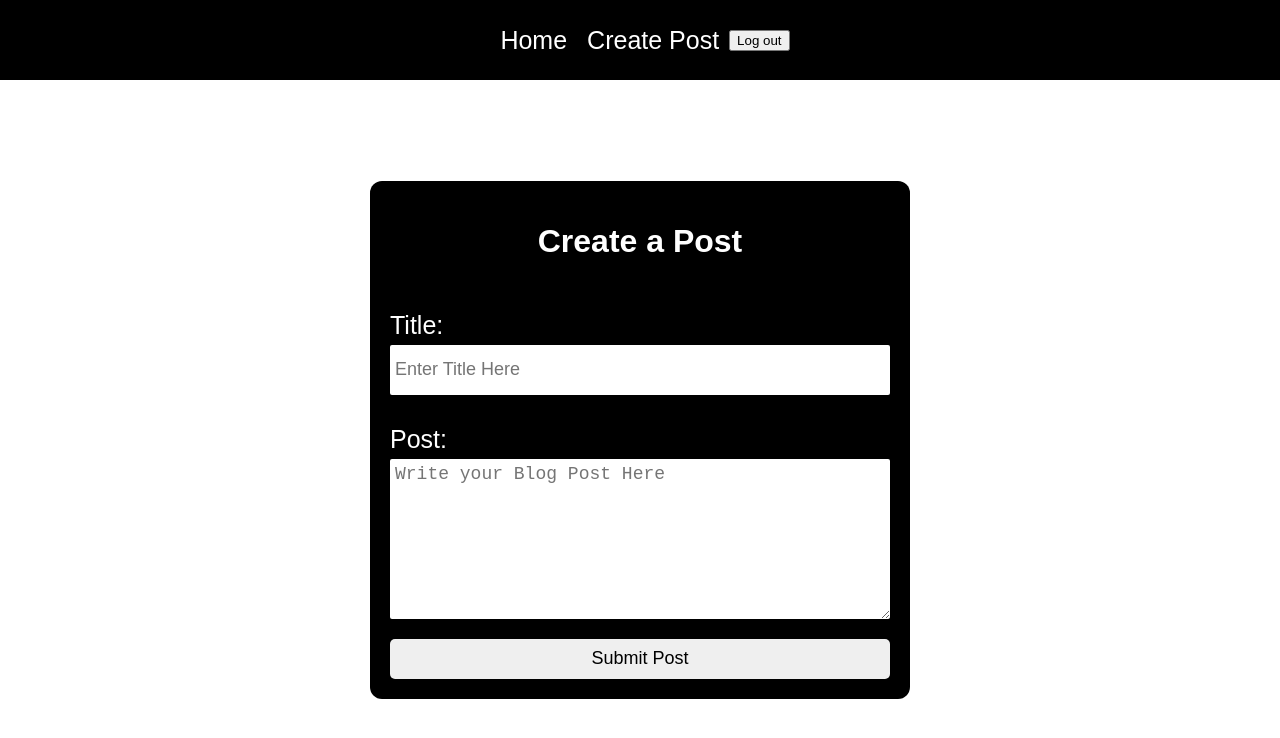
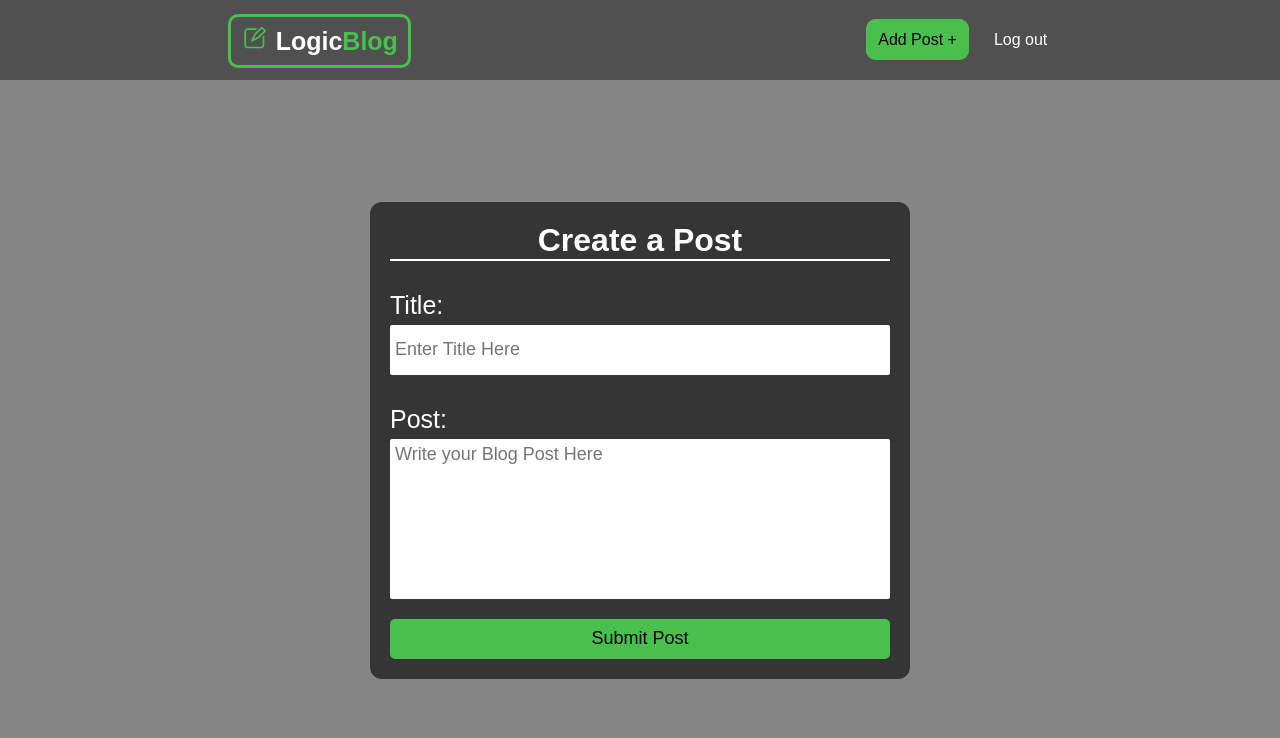
Before and after one commit to eraysahin06/firebase-react-blog-app, a React (Create React App) app: page /createpost in a window 1280 px wide. Shown: the top 738 px of the page. Built offline with nearby package versions, Linux system fonts and the light colour scheme; no server answers; sample sign-in values are in the browser's storage.

Commit message:
design updated

```diff
--- a/src/App.css
+++ b/src/App.css
@@ -5,15 +5,16 @@ body {
   padding: 0%;
   margin: 0%;
   font-family: Arial, Helvetica, sans-serif;
+  background-color: rgb(134, 134, 134);
 }
 
 nav {
   margin: 0;
   width: 100%;
   height: 80px;
-  background-color: black;
+  background-color: rgb(80, 80, 80);
   display: flex;
-  justify-content: center;
+  justify-content: space-around;
   align-items: center;
   color: white;
   text-decoration: none;
@@ -35,9 +36,10 @@ a {
 
 .cpContainer {
   width: 500px;
+  max-width: 500px;
   height: auto;
   padding: 20px;
-  background-color: black;
+  background-color: rgb(53, 53, 53);
   border-radius: 12px;
   color: white;
   display: flex;
@@ -46,6 +48,7 @@ a {
 
 .cpContainer h1 {
   text-align: center;
+  border-bottom: 2px solid white;
 }
 
 .cpContainer label {
@@ -79,10 +82,31 @@ a {
   border-radius: 5px;
   cursor: pointer;
   font-size: 18px;
+  background-color: #49bf4d;
 }
 input,
 textarea {
   margin-top: 5px;
+  font-family: 'Arial';
+  border: none;
+  overflow: auto;
+  outline: none;
+  -webkit-box-shadow: none;
+  -moz-box-shadow: none;
+  box-shadow: none;
+  resize: none;
+}
+
+input:focus,
+textarea:focus {
+  border: none;
+  border: 3px solid #1add20;
+  border-radius: 10px;
+}
+
+.cpContainer button:hover {
+  background-color: #1add20;
+  color: #fff;
 }
 
 .loginPage {
@@ -160,8 +184,15 @@ textarea {
   width: 100%;
 }
 
+h1 {
+  margin: 0;
+}
+
 .postHeader .title {
   flex: 50%;
+  border-bottom: 2px solid #000;
+  padding: 5px;
+  margin-bottom: 10px;
 }
 .postHeader .deletePost {
   flex: 50%;
@@ -185,4 +216,63 @@ textarea {
   width: 100%;
   overflow: hidden;
   overflow-y: auto;
+  background-color: #fbfbfb;
 }
+
+.create-btn {
+  border: 2px solid #49bf4d;
+  padding: 10px;
+  border-radius: 10px;
+  font-size: 16px;
+  background-color: #49bf4d;
+  color: black;
+}
+
+.create-btn:hover {
+  border: 2px solid #5eec65;
+  background-color: #5eec65;
+  color: #000;
+}
+
+.logout-btn {
+  background-color: inherit; /* Green */
+  border: none;
+  border-radius: 15px;
+  color: white;
+  padding: 5px 15px;
+  text-align: center;
+  text-decoration: none;
+  display: inline-block;
+  font-size: 16px;
+  cursor: pointer;
+}
+
+.logout-btn:hover {
+  background-color: rgb(91, 15, 15);
+}
+
+.logo-btn {
+  border: 3px solid #49bf4d;
+  padding: 10px;
+  border-radius: 10px;
+  width: 150px;
+  font-weight: 700;
+}
+
+.logo-btn span {
+  color: #49bf4d;
+}
+
+.pencil-logo {
+  margin-right: 10px;
+  color: #49bf4d;
+}
+
+.author-name {
+  border: 2px solid #000;
+  border-radius: 10px;
+  width: 100%;
+  padding: 10px 0;
+  background-color: rgb(222, 222, 222);
+  text-align: center;
+}
--- a/src/App.js
+++ b/src/App.js
@@ -1,5 +1,6 @@
 import './App.css';
 import { Routes, Route, Link } from 'react-router-dom';
+import { RxPencil2 } from 'react-icons/rx';
 import { useState } from 'react';
 import { signOut } from 'firebase/auth';
 import { useNavigate } from 'react-router-dom';
@@ -25,14 +26,23 @@ function App() {
   return (
     <div>
       <nav>
-        <Link to={'/'}>Home </Link>
+        <div className="logo">
+          <Link className="logo-btn" to={'/'}>
+            <RxPencil2 className="pencil-logo" />
+            Logic<span>Blog</span>
+          </Link>
+        </div>
         {!isAuth ? (
           <Link to={'/login'}>Login </Link>
         ) : (
-          <>
-            <Link to={'/createpost'}>Create Post </Link>
-            <button onClick={signUserOut}>Log out</button>
-          </>
+          <div>
+            <Link className="create-btn" to={'/createpost'}>
+              Add Post +
+            </Link>
+            <button className="logout-btn" onClick={signUserOut}>
+              Log out
+            </button>
+          </div>
         )}
       </nav>
       <Routes>
--- a/src/pages/Home.js
+++ b/src/pages/Home.js
@@ -1,5 +1,6 @@
 import React, { useEffect, useState } from 'react';
 import { collection, deleteDoc, getDocs, doc } from 'firebase/firestore';
+import { MdOutlineDeleteSweep } from 'react-icons/md';
 import { db, auth } from '../firebase-config';
 
 const Home = ({ isAuth }) => {
@@ -30,6 +31,13 @@ const Home = ({ isAuth }) => {
       {postLists.map((post) => {
         const isCurrentUserPostAuthor =
           isAuth && post.author.id === auth.currentUser?.uid;
+        const fullName = post.author?.name;
+        let username = '';
+
+        if (fullName) {
+          // Remove spaces and convert to lowercase
+          username = fullName.replace(/\s+/g, '').toLowerCase();
+        }
         return (
           <div className="post" key={post.id}>
             <div className="postHeader">
@@ -43,13 +51,13 @@ const Home = ({ isAuth }) => {
                       removePost(post.id);
                     }}
                   >
-                    &#128465;
+                    <MdOutlineDeleteSweep />
                   </button>
                 )}
               </div>
             </div>
             <div className="postTextContainer">{post.postText}</div>
-            <h3>@{post.author?.name}</h3>
+            <h3 className="author-name">@{username}</h3>
           </div>
         );
       })}
```
